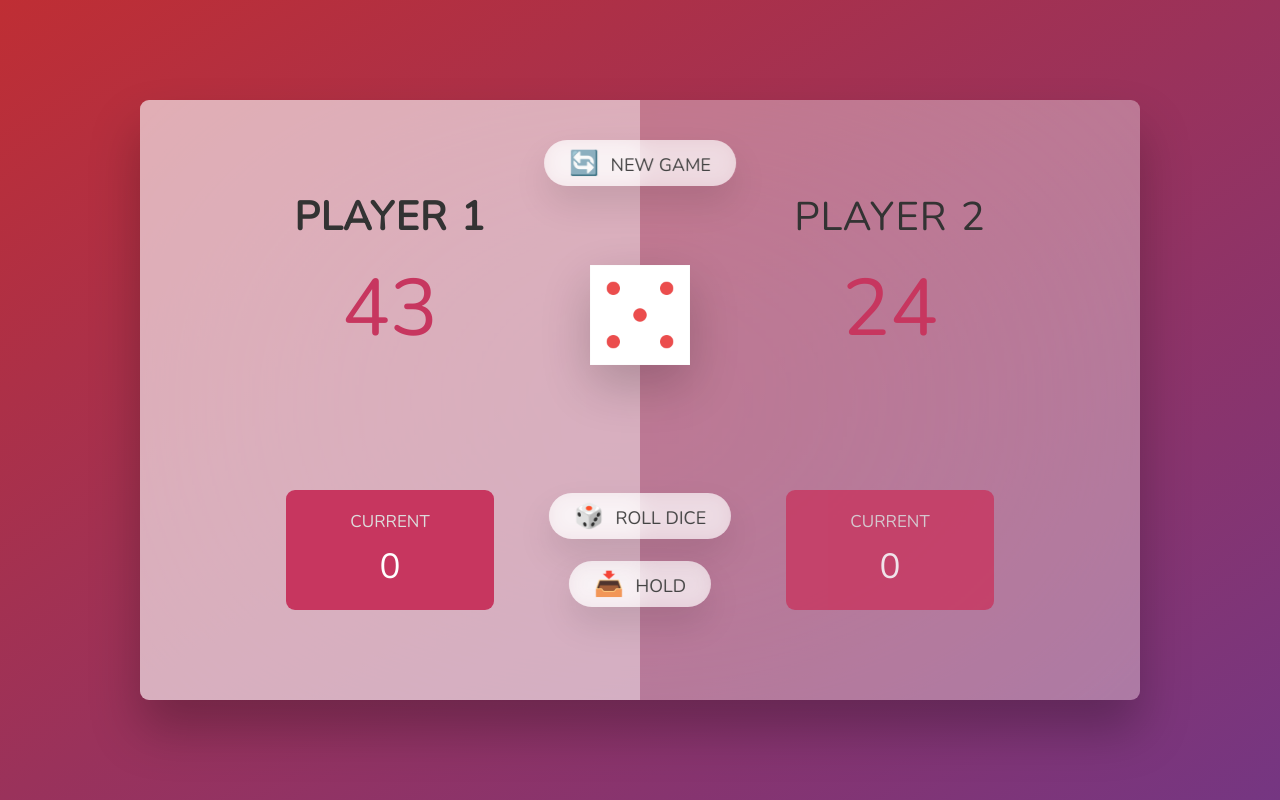
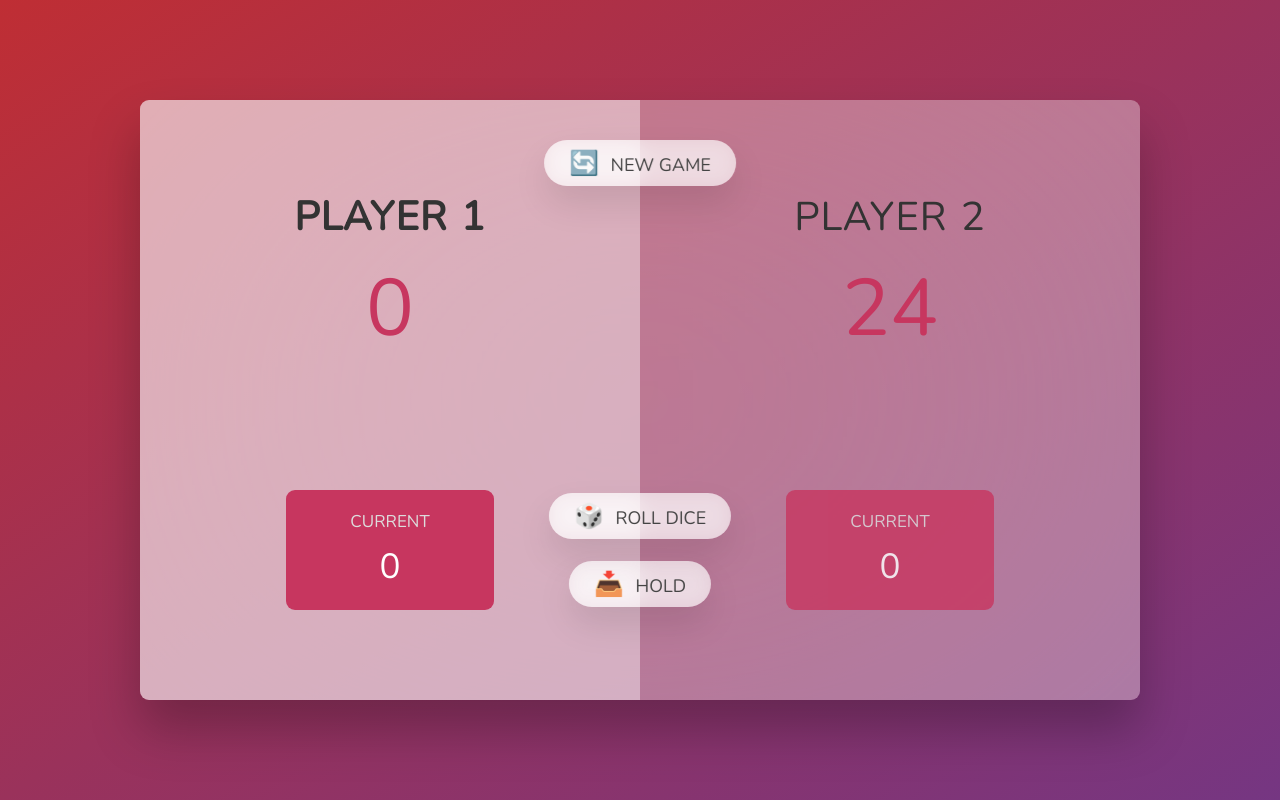
Before and after one commit to Samiraarepo/Pig-Game, a plain HTML site: page starter/index.html in a window 1280 px wide. Drawn offline with nearby package versions, Linux system fonts and the light colour scheme.

Commit message:
get score 1 & 2 elements and add hidden class to dice

```diff
--- a/starter/script.js
+++ b/starter/script.js
@@ -1 +1,10 @@
 'use strict';
+//Select Elements
+const score0El = document.querySelector('#score--0');
+const score1El = document.getElementById('socre--1');
+const dice = document.querySelector('.dice');
+
+//Start conditions
+score0El.textContent = 0;
+score0El.textContent = 0;
+dice.classList.add('hidden');
--- a/starter/style.css
+++ b/starter/style.css
@@ -165,3 +165,6 @@ main {
   font-weight: 700;
   color: #c7365f;
 }
+.hidden {
+  display: none;
+}
```
